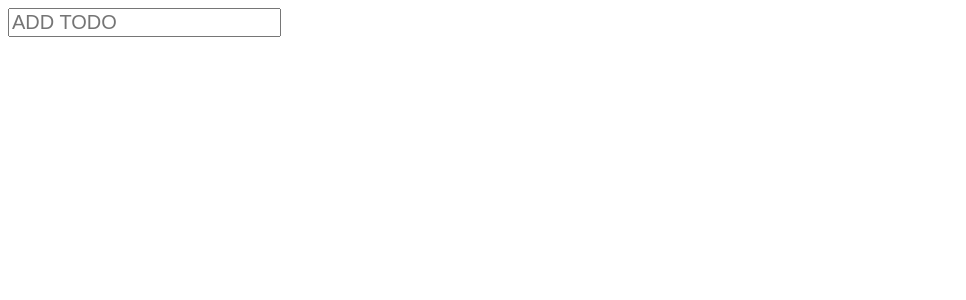
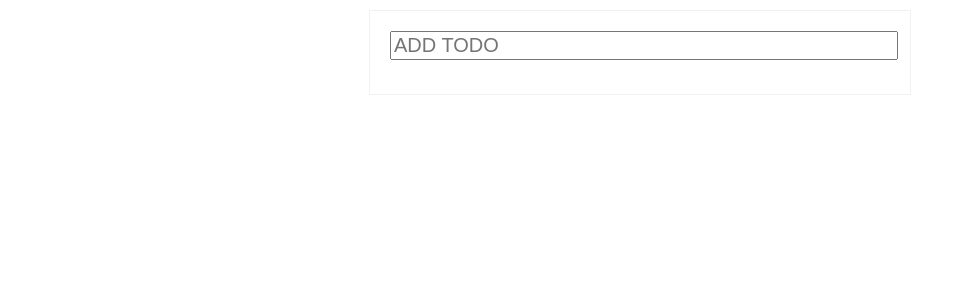
Before and after one commit to h3l1o5/react-todo, a React app: page / in a window 1280 px wide. Shown: the top 300 px of the page, without its empty margins (0-966 px from the left). Built offline with nearby package versions, Linux system fonts and the light colour scheme.

Commit message:
a tiny refactoring

```diff
--- /dev/null
+++ b/src/components/TodoAddForm.js
@@ -0,0 +1,47 @@
+import React, { Component } from 'react'
+import PropTypes from 'prop-types'
+
+import { FormStyle } from '../style/todo/style'
+
+class TodoAddForm extends Component {
+  static propTypes = {
+    placeholder: PropTypes.string
+  }
+
+  constructor() {
+    super()
+    this.state = {
+      inputText: '',
+    }
+  }
+
+  handleChange = (e) => {
+    this.setState({
+      inputText: e.target.value
+    })
+  }
+
+  handleEnterPressed = (e) => {
+    if(e.key === 'Enter') {
+      this.props.onSubmitNewTodo(this.state.inputText)
+      this.setState({
+        inputText: ''
+      })
+    }
+  }
+
+  render() {
+    return (
+      <input
+        type="text"
+        style={FormStyle}
+        value={this.state.inputText}
+        placeholder={this.props.placeholder}
+        onChange={this.handleChange}
+        onKeyPress={this.handleEnterPressed}
+      />
+    )
+  }
+}
+
+export default TodoAddForm
--- /dev/null
+++ b/src/components/TodoApp.js
@@ -0,0 +1,42 @@
+import React, { Component } from 'react'
+
+import TodoAddForm from './TodoAddForm'
+import TodoList from './TodoList'
+
+class TodoApp extends Component {
+  constructor() {
+    super()
+    this.state = {
+      todos: [],
+    }
+  }
+
+  handleSubmitNewTodo = (text) => {
+    const newTodos = [
+      {text: text, isCompleted: false},
+        ...this.state.todos
+    ]
+    this.setState({
+      todos: newTodos
+    })
+  }
+
+  handleRemoveTodo = (index) => {
+    let newTodos = this.state.todos
+    newTodos[index].isCompleted = !newTodos[index].isCompleted
+    this.setState({
+      Todos: newTodos
+    })
+  }
+
+  render() {
+    return (
+      <div>
+        <TodoAddForm onSubmitNewTodo={this.handleSubmitNewTodo} placeholder='ADD TODO'/>
+        <TodoList onRemoveTodo={this.handleRemoveTodo} todos={this.state.todos}/>
+      </div>
+    )
+  }
+}
+
+export default TodoApp
--- a/src/components/TodoItem.js
+++ b/src/components/TodoItem.js
@@ -1,5 +1,7 @@
 import React, { Component } from 'react'
 import PropTypes from 'prop-types'
+
+import { ItemStyle } from '../style/todo/style'
 
 class TodoItem extends Component {
   static propTypes = {
@@ -12,10 +14,7 @@ class TodoItem extends Component {
   constructor() {
     super()
     this.state = {
-      style: {
-        color: 'green',
-        textDecoration: ''
-      }
+      style: ItemStyle
     }
   }
 
@@ -29,10 +28,7 @@ class TodoItem extends Component {
       })
     } else {
       this.setState({
-        style: {
-          color: 'green',
-          textDecoration: ''
-        }
+        style: ItemStyle
       })
     }
   }
--- a/src/components/TodoList.js
+++ b/src/components/TodoList.js
@@ -5,63 +5,17 @@ import TodoItem from './TodoItem'
 
 class TodoList extends Component {
   static propTypes = {
-    initText: PropTypes.string
-  }
-
-  constructor() {
-    super()
-    this.state = {
-      items: [],
-      inputText: ''
-    }
-  }
-
-  handleChange = (e) => {
-    this.setState({
-      inputText: e.target.value
-    })
-  }
-
-  handleEnterPressed = (e) => {
-    if(e.key === 'Enter') {
-      if(!this.state.inputText) {
-        return
-      }
-
-      const newItems = [
-        {text: e.target.value, isCompleted: false},
-         ...this.state.items
-      ]
-      this.setState({
-        items: newItems,
-        inputText: ''
-      })
-    }
-  }
-
-  handleRemoveItem = (index) => {
-    let newItems = this.state.items
-    newItems[index].isCompleted = !newItems[index].isCompleted
-    this.setState({
-      items: newItems
-    })
+    todos: PropTypes.array,
+    onRemoveTodo: PropTypes.func.isRequired
   }
 
   render() {
     return (
       <div>
-        <input
-          type="text"
-          style={{fontSize: '20px'}}
-          value={this.state.inputText}
-          placeholder={this.props.initText}
-          onChange={this.handleChange}
-          onKeyPress={this.handleEnterPressed}
-        />
         <ul>
-          {this.state.items.map((element, index) => (
+          {this.props.todos.map((element, index) => (
             <li key={index}>
-              <TodoItem index={index} text={element.text} isCompleted={element.isCompleted} onItemClicked={this.handleRemoveItem} />
+              <TodoItem index={index} text={element.text} isCompleted={element.isCompleted} onItemClicked={this.props.onRemoveTodo} />
             </li>
           ))}
         </ul>
--- a/src/index.jsx
+++ b/src/index.jsx
@@ -1,14 +1,15 @@
 import React, { Component } from 'react'
 import ReactDOM from 'react-dom'
 
-import TodoList from './components/TodoList'
+import TodoApp from './components/TodoApp'
+import './style/index.css'
 
 class App extends Component {
 
   render() {
     return (
-      <div>
-        <TodoList initText='ADD TODO'/>
+      <div className='main'>
+        <TodoApp initText='ADD TODO'/>
       </div>
     )
   }
--- /dev/null
+++ b/src/style/todo/style.js
@@ -0,0 +1,17 @@
+export const FormStyle = {
+  fontSize: '20px',
+  width: '100%'
+}
+
+export const ListStyle = {
+
+}
+
+export const ItemStyle = {
+  color: 'green',
+  textDecoration: ''
+}
+
+export const AppStyle = {
+
+}
```
Also changed, not shown: src/style/index.css (renamed from src/index.css).
